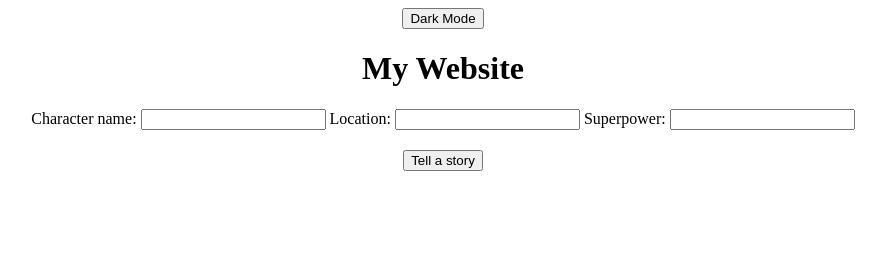
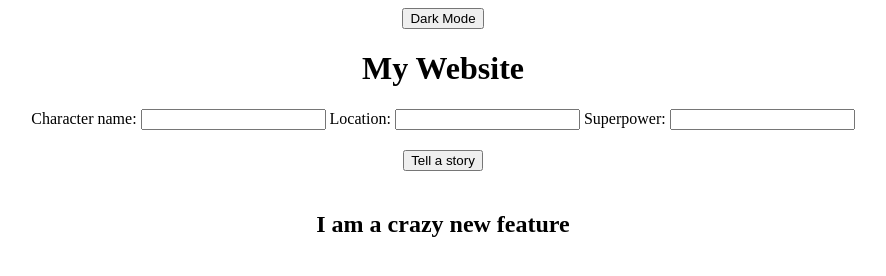
Before and after one commit to mimafarleyrose/week-7, a plain HTML site: page index.html in a window 1280 px wide. Shown: the whole page, without its empty margins (197-1083 px from the left). Drawn offline with Linux system fonts and the light colour scheme.

Commit message:
Add new feature

```diff
--- a/index.html
+++ b/index.html
@@ -21,5 +21,6 @@
     <button id="story-button" onclick="validateForm()">Tell a story</button>
     <div id="story"></div>
     <script src="index.js"></script>
+    <h2>I am a crazy new feature</h2>
   </body>
 </html>
```
